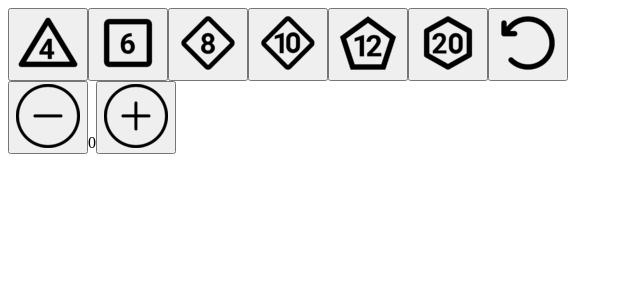
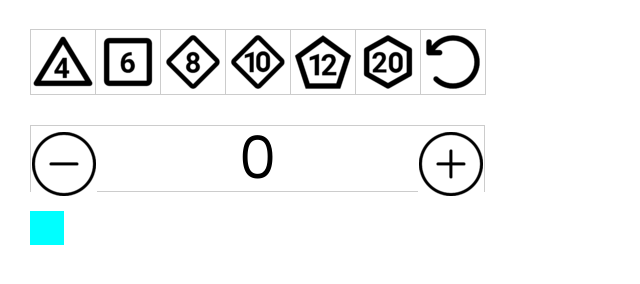
Before and after one commit to AndrewKoz/AndrewKoz.github.io, a plain HTML site: page index.html in a window 1280 px wide. Shown: the whole page, without its empty margins (0-640 px from the left). Drawn offline with nearby package versions, Linux system fonts and the light colour scheme.

Commit message:
Inline index.css for testing.

```diff
--- a/index.html
+++ b/index.html
@@ -8,10 +8,114 @@
     <script src="https://unpkg.com/react-dom@17/umd/react-dom.development.js"></script>
     <!-- Don't use this in production: -->
     <script src="https://unpkg.com/@babel/standalone/babel.min.js"></script>
-    <style src="index.css"></style>
+
   </head>
 
   <body>
+      <style>
+      body {
+  font: 64px "Century Gothic", Futura, sans-serif;
+  margin: 30px;
+}
+
+ol, ul {
+  padding-left: 30px;
+}
+
+.board-row:after {
+  clear: both;
+  content: "";
+  display: table;
+}
+
+.status {
+  border: 1px solid rgba(153, 153, 153, 0.5);
+  margin-left: 0px;
+  margin-top: 30px;
+  margin-bottom: 20px;
+  text-align: center;
+}
+
+.square {
+  background: #fff;
+  border: 1px solid rgba(153, 153, 153, 0.5);
+  float: left;
+  font-size: 24px;
+  font-weight: bold;
+  line-height: 34px;
+  height: 66px;
+  margin-right: -1px;
+  margin-top: -1px;
+  padding: 0;
+  text-align: center;
+  width: 66px;
+}
+
+.plus_square {
+  background: #fff;
+  border: 0px solid #999;
+  float: right;
+  font-size: 24px;
+  font-weight: bold;
+  line-height: 34px;
+  height: 66px;
+  margin-right: 0px;
+  margin-top: 6px;
+  padding: 0;
+  width: 66px;
+  outline: none;
+}
+
+.minus_square {
+  background: #fff;
+  border: 0px solid #999;
+  float: left;
+  font-size: 24px;
+  font-weight: bold;
+  line-height: 34px;
+  height: 66px;
+  margin-right: 0px;
+  margin-left: 0px;
+  margin-top: 6px;
+  padding: 0;
+  width: 66px;
+  outline: none;
+}
+
+.square:focus {
+  outline: none;
+}
+
+.kbd-navigation .square:focus {
+  background: #ddd;
+}
+
+.game {
+  display: flex;
+  flex-direction: row;
+}
+
+.sum {
+  font: 64px "Century Gothic", Futura, sans-serif;
+  text-align: center;
+
+}
+.history {
+  background: #00ffff;
+  //border: 1px solid #999;
+  float: left;
+  font-size: 24px;
+  font-weight: bold;
+  line-height: 34px;
+  height: 34px;
+  margin-right: -1px;
+  margin-top: -1px;
+  padding: 0;
+  text-align: center;
+  width: 34px;
+}
+    </style>
+
     <div id="root"></div>
 
     <script type="text/babel" src="index.js">
```
